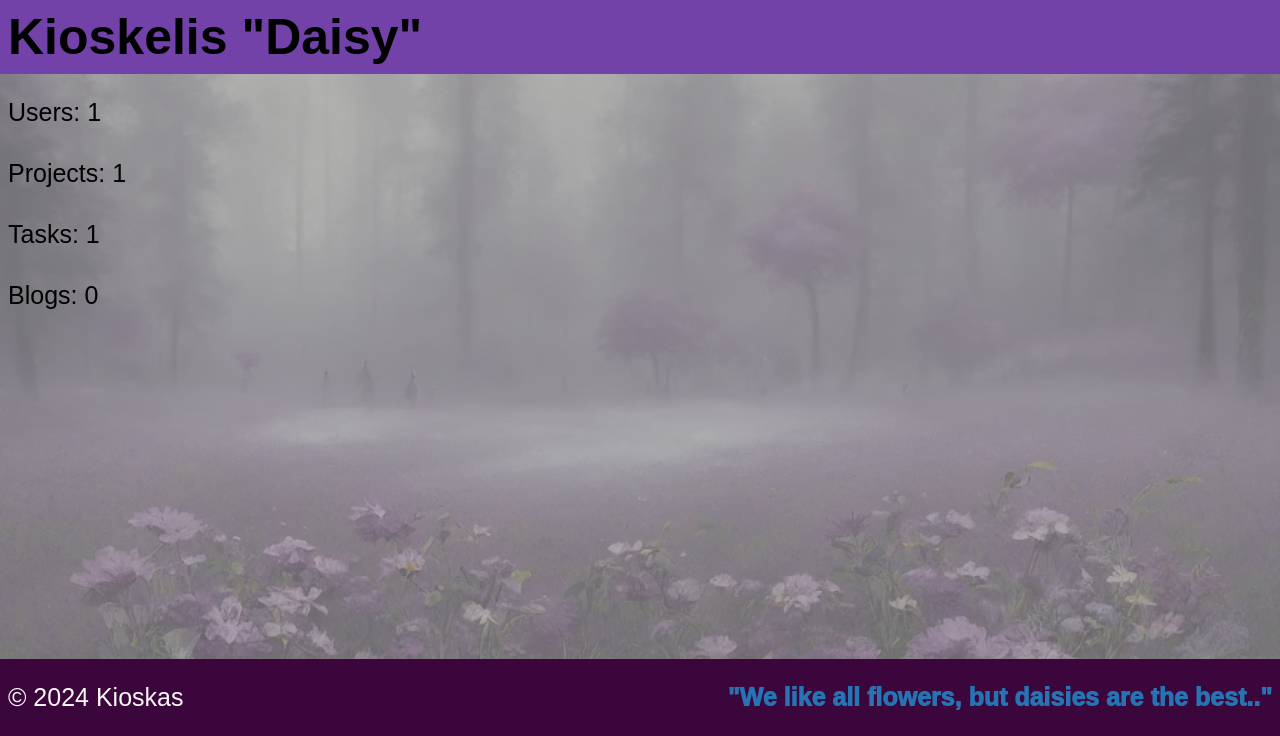
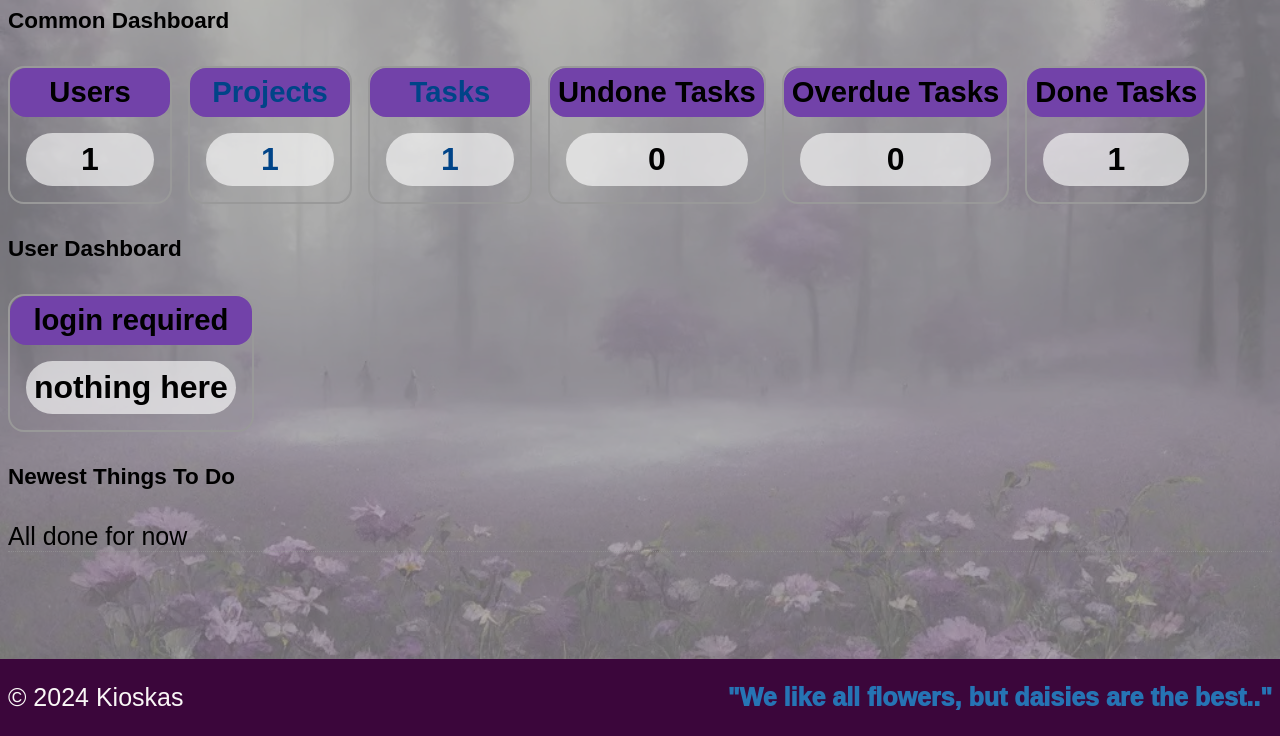
Before and after one commit to egluzelu/Django_kioskas, a Django app: page / in a window 1280 px wide. Shown: the part 64-800 px from the top of the page. Run offline with Django 5.2, Linux system fonts and the light colour scheme; tables that the repository leaves empty hold one stand-in row (values such as "Sample post"); data that the repository does not hold is empty.

Commit message:
Index patobulintas

```diff
--- a/requirements.txt
+++ b/requirements.txt
@@ -1,4 +1,5 @@
 asgiref==3.7.2
 Django==5.0
+pillow==10.2.0
 sqlparse==0.4.4
 typing_extensions==4.8.0
--- a/tasker_kioskas/tasks/static/css/style.css
+++ b/tasker_kioskas/tasks/static/css/style.css
@@ -226,3 +226,51 @@ button:hover, .button:hover {
 .toolbar form {
     display: inline;
 }
+
+ul.dashboard {
+    display: flex;
+    flex-direction: row;
+    flex-wrap: wrap;
+    gap: 1rem;
+    list-style: none;
+}
+
+ul.dashboard li {
+    display: inline-block;
+    border: 2px solid #999999;
+    border-radius: 1rem;
+}
+
+ul.dashboard li h3 {
+    border-radius: 1rem;
+    text-align: center;
+}
+
+ul.dashboard li .stat {
+    display: block;
+    text-align: center;
+    font-size: 2rem;
+    font-weight: 700;
+    margin: 1rem;
+    padding: 0.5rem;
+    background-color: #ffffff9f;
+    border-radius: 5rem;
+    min-width: 7rem;
+}
+
+ul.dashboard li a:hover {
+    text-decoration: none;
+}
+
+ul.dashboard li a:hover h3 {
+    background-color: #aaaaaa7f;
+}
+
+.user-content {
+    background-color: #ffffff7f;
+    border: 2px solid #999999;
+    border-radius: 1rem;
+    margin: 1rem;
+    overflow: auto;
+    max-width: max-content;
+}
--- a/tasker_kioskas/tasks/templates/tasks/index.html
+++ b/tasker_kioskas/tasks/templates/tasks/index.html
@@ -1,8 +1,37 @@
 {% extends "base.html" %}{% load static i18n %}
 {% block content %}
-    <h1>Kioskelis "{% trans "daisy"|capfirst %}"</h1>
-    <p>{% trans "users"|capfirst %}: {{ users_count }}</p>
-    <p>{% trans "projects"|capfirst %}: {{ projects_count }}</p>
-    <p>{% trans "tasks"|capfirst %}: {{ tasks_count }}</p>
-    <p>{% trans "blogs"|capfirst %}: {{ blogs_count }}</p>
+<h2>{% trans "common dashboard"|title %}</h2>
+<ul class="dashboard">
+    {% for metric in common_dashboard %}
+    <li>{% if metric.2 %}<a href="{{ metric.2}}">{% endif %}
+        <h3>{{ metric.0 }}</h3>
+        <span class="stat">{{ metric.1 }}</span>
+    {% if metric.2 %}</a>{% endif %}</li>
+    {% endfor %}
+</ul>
+<h2>{% trans "user dashboard"|title %}</h2>
+<ul class="dashboard">
+    {% for metric in user_dashboard %}
+    <li>{% if metric.2 %}<a href="{{ metric.2}}">{% endif %}
+        <h3>{{ metric.0 }}</h3>
+        <span class="stat">{{ metric.1 }}</span>
+    {% if metric.2 %}</a>{% endif %}</li>
+    {% empty %}
+    <li>
+        <h3>{% trans "login required" %}</h3>
+        <span class="stat">{% trans "nothing here" %}</span>
+    </li>
+    {% endfor %}
+</ul>
+<h2>{% trans "newest things to do"|title %}</h2>
+<ul>
+{% for task in undone_tasks %}
+    <li><a href="{% url "task_done" task.pk %}?next={{ "/"|urlencode }}">&#x2610;</a>
+        <a href="{% url "task_detail" task.pk %}?next={{ "/"|urlencode }}">{{ task.name }}</a>
+        <span style="float:right;">{{ task.deadline }}</span>
+    </li>
+{% empty %}
+    <li>{% trans "all done for now"|capfirst %}</li>
+{% endfor %}
+</ul>
 {% endblock content %}
--- a/tasker_kioskas/tasks/templates/tasks/task_list.html
+++ b/tasker_kioskas/tasks/templates/tasks/task_list.html
@@ -32,10 +32,10 @@
         <span>{% trans "name"|capfirst %}:</span>
         <span style="float:right;">{% trans "deadline"|capfirst %}</span>
     </li>
-{% for task in task_list %}
-    <li><a href="{% url "task_done" task.pk %}">
+    {% for task in task_list %}
+    <li><a href="{% url "task_done" task.pk %}?next={{ next|urlencode }}">
         {% if task.is_done %}&#x2611;{% else %}&#x2610;{% endif %}</a>
-        <a href="{% url "task_detail" task.pk %}">{{ task.name }}</a>
+        <a href="{% url "task_detail" task.pk %}?next={{ next|urlencode }}">{{ task.name }}</a>
         <span style="float:right;">{{ task.deadline }}</span>
     </li>
 {% endfor %}
--- a/tasker_kioskas/tasks/urls.py
+++ b/tasker_kioskas/tasks/urls.py
@@ -11,5 +11,7 @@ urlpatterns = [
     path('tasks/', views.task_list, name='task_list'),
     path('tasks/create/', views.task_create, name='task_create'),
     path('task/<int:pk>/', views.task_detail, name='task_detail'),
+    path('task/<int:pk>/edit/', views.task_update, name='task_update'),
+    path('task/<int:pk>/delete/', views.task_delete, name='task_delete'),
     path('task/<int:pk>/done/', views.task_done, name='task_done'),
 ]
--- a/tasker_kioskas/tasks/views.py
+++ b/tasker_kioskas/tasks/views.py
@@ -10,7 +10,8 @@ from django.urls import reverse
 from django.utils.translation import gettext_lazy as _
 from django.views import generic
 from . import models, forms
-from blog import models as blog_models
+from datetime import datetime
+
 
 class ProjectListView(generic.ListView):
     model = models.Project
@@ -47,6 +48,7 @@ class ProjectCreateView(LoginRequiredMixin, generic.CreateView):
         form.instance.owner = self.request.user
         return super().form_valid(form)
 
+
 class ProjectUpdateView(LoginRequiredMixin,
         UserPassesTestMixin,
         generic.UpdateView,
@@ -81,13 +83,67 @@ class ProjectDeleteView(LoginRequiredMixin,
 
 
 def index(request: HttpRequest) -> HttpResponse:
+    tasks = models.Task.objects
+    undone_tasks = tasks.filter(is_done=False)
+    common_dashboard = [
+        (_('users').title(), get_user_model().objects.count()),
+        (
+            _('projects').title(),
+            models.Project.objects.count(),
+            reverse('project_list'),
+        ),
+        (
+            _('tasks').title(),
+            tasks.count(),
+            reverse('task_list'),
+        ),
+        (
+            _('undone tasks').title(),
+            undone_tasks.count(),
+        ),
+        (
+            _('overdue tasks').title(),
+            undone_tasks.filter(deadline__lte=datetime.now()).count(),
+        ),
+        (
+            _('done tasks').title(),
+            tasks.filter(is_done=True).count(),
+        )
+    ]
+    if request.user.is_authenticated:
+        user_tasks = tasks.filter(owner=request.user)
+        user_undone_tasks = user_tasks.filter(is_done=False)
+        user_dashboard = [
+            (
+                _('projects').title(),
+                models.Project.objects.filter(owner=request.user).count(),
+                reverse('project_list') + f"?owner={request.user.username}",
+            ),
+            (
+                _('tasks').title(),
+                user_tasks.count(),
+                reverse('task_list') + f"?owner={request.user.username}",
+            ),
+            (
+                _('undone tasks').title(),
+                user_undone_tasks.count(),
+            ),
+            (
+                _('overdue tasks').title(),
+                user_undone_tasks.filter(is_done=False).count(),
+            ),
+        ]
+        undone_tasks = user_undone_tasks.all()[:5]
+    else:
+        user_dashboard = None
+        undone_tasks = undone_tasks.all()[:5]
     context = {
-        'projects_count': models.Project.objects.count(),
-        'tasks_count': models.Task.objects.count(),
-        'users_count': models.get_user_model().objects.count(),
-        'blogs_count': blog_models.Blog.objects.count(),
+        'common_dashboard': common_dashboard,
+        'user_dashboard': user_dashboard,
+        'undone_tasks': undone_tasks,
     }
     return render(request, 'tasks/index.html', context)
+
 
 def task_list(request: HttpRequest) -> HttpResponse:
     queryset = models.Task.objects
@@ -120,14 +176,20 @@ def task_detail(request: HttpRequest, pk: int) -> HttpResponse:
 
 def task_done(request: HttpRequest, pk: int) -> HttpResponse:
     task = get_object_or_404(models.Task, pk=pk)
-    task.is_done = not task.is_done
-    task.save()
-    messages.success(request, "{} {} {} {}".format(
-        _('task').capitalize(),
-        task.name,
-        _('marked as'),
-        _('done') if task.is_done else _('undone'),
-    ))
+    if request.user in [task.owner, task.project.owner]:
+        task.is_done = not task.is_done
+        task.save()
+        messages.success(request, "{} {} {} {}".format(
+            _('task').capitalize(),
+            task.name,
+            _('marked as'),
+            _('done') if task.is_done else _('undone'),
+        ))
+    else:
+        messages.error(request, "{}: {}".format(
+            _('permission error').title(),
+            _('you must be the owner of either the task itself or it\'s project'),
+        ))
     if request.GET.get('next'):
         return redirect(request.GET.get('next'))
     return redirect(task_list)
@@ -148,3 +210,31 @@ def task_create(request: HttpRequest) -> HttpResponse:
         form = forms.TaskForm()
     form.fields['project'].queryset = form.fields['project'].queryset.filter(owner=request.user)
     return render(request, 'tasks/task_create.html', {'form': form})
+
+
+@login_required
+def task_update(request: HttpRequest, pk: int) -> HttpResponse:
+    task = get_object_or_404(models.Task, pk=pk, owner=request.user)
+    if request.method == "POST":
+        form = forms.TaskForm(request.POST, instance=task)
+        if form.is_valid():
+            form.save()
+            messages.success(request, _("task edited successfully").capitalize())
+            if request.GET.get('next'):
+                return redirect(request.GET.get('next'))
+            return redirect('task_list')
+    else:
+        form = forms.TaskForm(instance=task)
+    form.fields['project'].queryset = form.fields['project'].queryset.filter(owner=request.user)
+    return render(request, 'tasks/task_update.html', {'form': form})
+
+@login_required
+def task_delete(request: HttpRequest, pk: int) -> HttpResponse:
+    task = get_object_or_404(models.Task, pk=pk, owner=request.user)
+    if request.method == "POST":
+        task.delete()
+        messages.success(request, _("task deleted successfully").capitalize())
+        if request.GET.get('next'):
+            return redirect(request.GET.get('next'))
+        return redirect('task_list')
+    return render(request, "tasks/task_delete.html", {'task': task, 'object': task})
```
Also changed, not shown: tasker_kioskas/blog/templates/blog/blog_list.html (+11 -14 lines), tasker_kioskas/tasks/forms.py (+7 -0 lines), tasker_kioskas/tasks/templates/tasks/task_delete.html (added, +16 -0 lines), tasker_kioskas/tasks/templates/tasks/task_detail.html (+9 -5 lines), tasker_kioskas/tasks/templates/tasks/task_update.html (added, +10 -0 lines), tasker_kioskas/tasks/models.py (line endings or trailing spaces), tasker_kioskas/tasks/static/img/line_picture.png (added).
